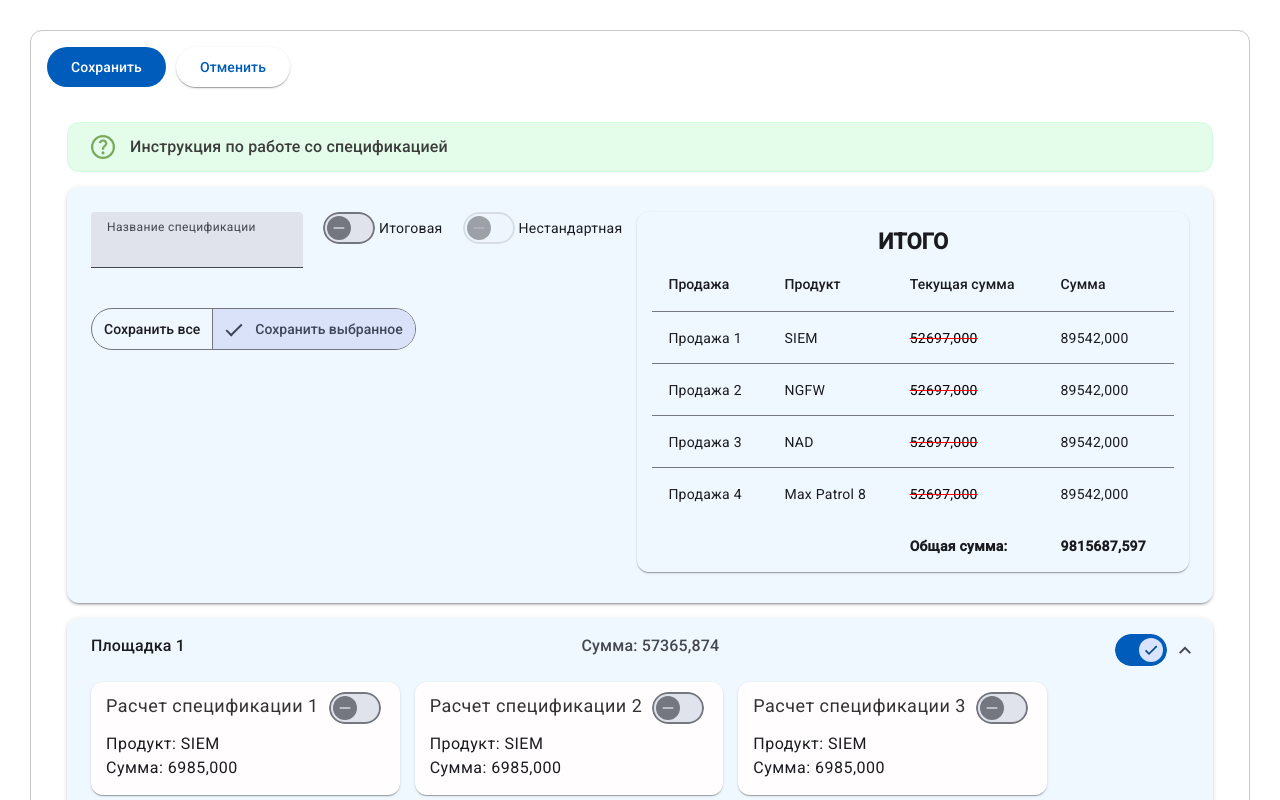
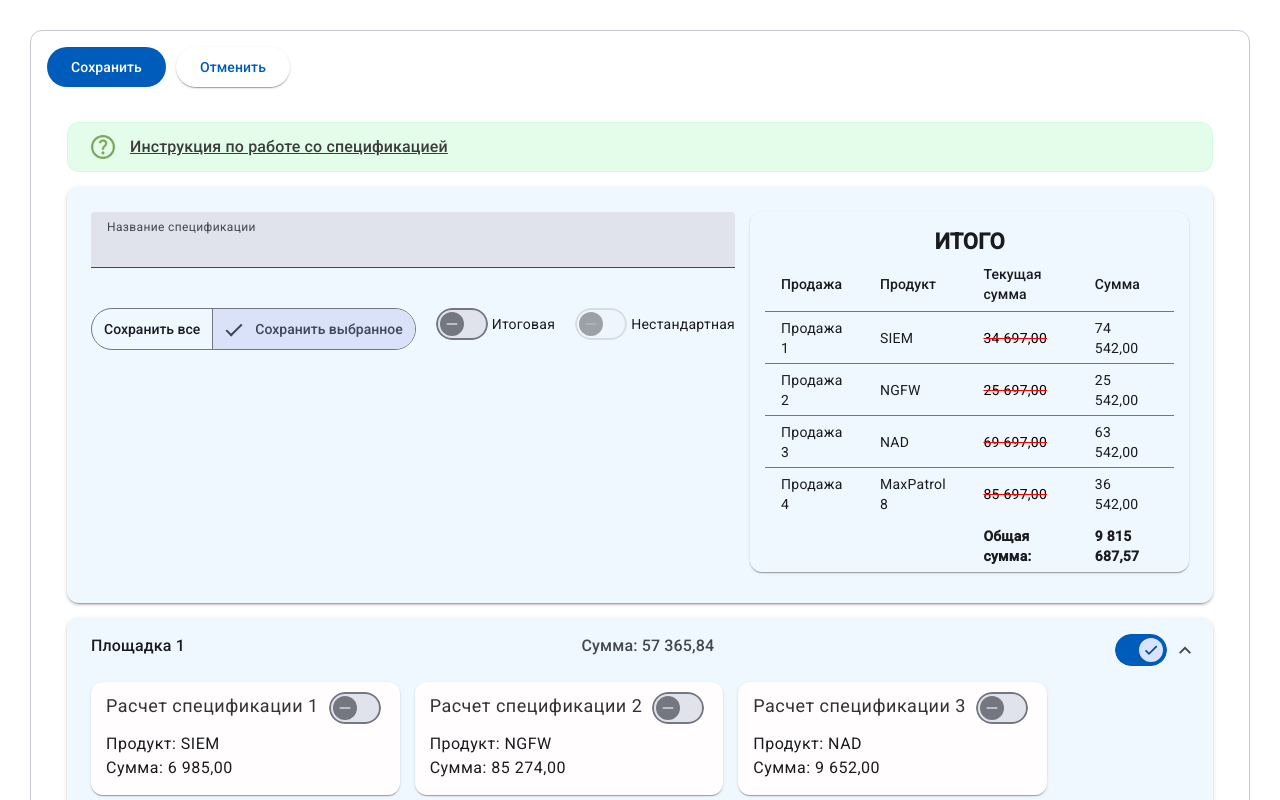
Before and after one commit to damir6608/zfxg2v, an Angular app: page / in a window 1280 px wide. Both pictures are taken after a click on the switch 1141 px from the left and 642 px from the top of the page. Shown: the top 800 px of the page. Built offline with nearby package versions, Linux system fonts and the light colour scheme.

Commit message:
CRM-правки замечаний

```diff
--- a/src/example/article-calc/article-calc.ts
+++ b/src/example/article-calc/article-calc.ts
@@ -48,9 +48,9 @@ export class ArticleCalc {
 
   specArticlesColumnsToDisplay = ['number', 'article', 'quantity', 'cost', 'tax', 'sum', 'platform', 'calculation'];
   specArticles: SpecArticle[] = [
-    { number: '1', article: 'QWE-ASD-211', quantity: '12', cost: '3214,222', tax: '436432,222', sum: '5624354,400', platform: 'Площадка 1', calculation: 'Расчет 1' },
-    { number: '2', article: 'JIA-FGH-432', quantity: '33', cost: '23425,222', tax: '785268,333', sum: '76543456,400', platform: 'Площадка 2', calculation: 'Расчет 2' },
-    { number: '3', article: 'GFT-ZXC-875', quantity: '24', cost: '523,222', tax: '36297,555', sum: '45644,400', platform: 'Площадка 3', calculation: 'Расчет 3' },
+    { number: '1', article: 'QWE-ASD-211', quantity: '12', cost: '3 214,22', tax: '436 432,22', sum: '5 624 354,40', platform: 'Площадка 1', calculation: 'Расчет 1' },
+    { number: '2', article: 'JIA-FGH-432', quantity: '33', cost: '23 425,22', tax: '785 268,33', sum: '76 543 456,40', platform: 'Площадка 2', calculation: 'Расчет 2' },
+    { number: '3', article: 'GFT-ZXC-875', quantity: '24', cost: '523,22', tax: '36 297,55', sum: '45 644,40', platform: 'Площадка 3', calculation: 'Расчет 3' },
   ];
 }
 
--- a/src/example/button-toggle-appearance-example.css
+++ b/src/example/button-toggle-appearance-example.css
@@ -114,6 +114,5 @@ div.mdc-text-field--filled {
 }
 
 .row-is-selected {
-  font-weight: bold;
   background-color: #d7e3ff;
 }
--- a/src/example/button-toggle-appearance-example.html
+++ b/src/example/button-toggle-appearance-example.html
@@ -13,7 +13,7 @@
         <div class="pt-instructions-warning-icon"></div>
         <mat-card-header class="pt-instructions-warning-header">
             <mat-card-subtitle>
-              <a [href]="" target="_blank">Инструкция по работе со спецификацией</a>
+              <a href="#" target="_blank">Инструкция по работе со спецификацией</a>
             </mat-card-subtitle>
         </mat-card-header>
       </mat-card>
@@ -27,10 +27,17 @@
           <div style="display: flex; flex-direction: column; gap: 20px; flex: 1;">
 
             <div style="display: flex; flex-direction: row;">
-              <mat-form-field floatLabel="always" class="example-form-field">
+              <mat-form-field floatLabel="always" class="example-form-field" style="width: 100%">
                 <mat-label>Название спецификации</mat-label>
                 <input matInput type="text" >
               </mat-form-field>
+            </div>
+
+            <div style="display: flex; flex-direction: row;">
+              <mat-button-toggle-group name="View" [(ngModel)]="saveMode" class="pt-button-toggle-group" aria-label="Представление" style="display: flex; width: min-content;">
+                <mat-button-toggle value="saveAll">Сохранить все</mat-button-toggle>
+                <mat-button-toggle value="saveSelected">Сохранить выбранное</mat-button-toggle>
+              </mat-button-toggle-group>
 
               <mat-slide-toggle
                 style="margin-left: 20px"
@@ -46,16 +53,9 @@
               </mat-slide-toggle>
             </div>
 
-            <div>
-              <mat-button-toggle-group name="View" [(ngModel)]="saveMode" class="pt-button-toggle-group" aria-label="Представление" style="display: flex; width: min-content;">
-                <mat-button-toggle value="saveAll">Сохранить все</mat-button-toggle>
-                <mat-button-toggle value="saveSelected">Сохранить выбранное</mat-button-toggle>
-              </mat-button-toggle-group>
-            </div>
-
           </div>
 
-          <div style="display: flex; width: 60%;">
+          <div style="display: flex; width: 50%;">
             <mat-card class="pt-grid-box-container">
               <mat-card-header style="display: flex; justify-content: center;">
                 <mat-card-title><strong>ИТОГО</strong></mat-card-title>
@@ -109,7 +109,7 @@
                 <mat-panel-title>Площадка 1</mat-panel-title>
             </div>
             <div>
-                <mat-panel-description>Сумма: 57365,874</mat-panel-description>
+                <mat-panel-description>Сумма: 57 365,84</mat-panel-description>
             </div>
             <div class="pt-platform-header-actions">
               <mat-slide-toggle
@@ -120,6 +120,57 @@
         </mat-expansion-panel-header>
         <div style="display: flex; flex-wrap: wrap; gap: 15px;">
           <ng-container *ngFor="let specCalc of specCalcs">
+
+            <mat-card
+              class="pt-file-container"
+              [class.row-is-selected]="specCalc.isSelected"
+            >
+              <div class="pt-file-name-wrapper">
+                <span class="pt-file-name" >
+                  {{specCalc.name}}
+                </span>
+
+                <mat-slide-toggle
+                  [(ngModel)]="specCalc.isSelected"
+                  style="margin-left: 5px"
+                  color="primary">
+                </mat-slide-toggle>
+              </div>
+              <div class="pt-file-info-grid-container">
+                <div class="pt-file-column-container">
+                  <div class="pt-file-column-label">
+                    <span>Продукт: {{specCalc.product}}</span>
+                  </div>
+                </div>
+                <div class="pt-file-column-container">
+                  <div class="pt-file-column-label">
+                    <span>Сумма: {{specCalc.sum}}</span>
+                  </div>
+                </div>
+              </div>
+            </mat-card>
+          </ng-container>
+
+        </div>
+      </mat-expansion-panel>
+
+      <mat-expansion-panel (opened)="true" (closed)="false" style="margin-bottom: 15px; background-color: #f0f8ff;">
+        <mat-expansion-panel-header>
+            <div class="pt-platform-header-title">
+                <mat-panel-title>Площадка 2</mat-panel-title>
+            </div>
+            <div>
+                <mat-panel-description>Сумма: 98 685,84</mat-panel-description>
+            </div>
+            <div class="pt-platform-header-actions">
+              <mat-slide-toggle
+                style="margin-right: 10px"
+                color="primary">
+              </mat-slide-toggle>
+          </div>
+        </mat-expansion-panel-header>
+        <div style="display: flex; flex-wrap: wrap; gap: 15px;">
+          <ng-container *ngFor="let specCalc of specCalcs1">
 
             <mat-card
               class="pt-file-container"
--- a/src/example/button-toggle-appearance-example.ts
+++ b/src/example/button-toggle-appearance-example.ts
@@ -53,24 +53,30 @@ export class ButtonToggleAppearanceExample {
   displayedColumns: string[] = ['sale', 'product', 'oldSum', 'sum'];
 
   summaryParams: SummaryParams[] = [
-    {sale: 'Продажа 1', product: 'SIEM', oldSum: '52697,000', sum: '89542,000'},
-    {sale: 'Продажа 2', product: 'NGFW', oldSum: '52697,000', sum: '89542,000'},
-    {sale: 'Продажа 3', product: 'NAD', oldSum: '52697,000', sum: '89542,000'},
-    {sale: 'Продажа 4', product: 'Max Patrol 8', oldSum: '52697,000', sum: '89542,000'},
+    {sale: 'Продажа 1', product: 'SIEM', oldSum: '34 697,00', sum: '74 542,00'},
+    {sale: 'Продажа 2', product: 'NGFW', oldSum: '25 697,00', sum: '25 542,00'},
+    {sale: 'Продажа 3', product: 'NAD', oldSum: '69 697,00', sum: '63 542,00'},
+    {sale: 'Продажа 4', product: 'MaxPatrol 8', oldSum: '85 697,00', sum: '36 542,00'},
   ];
 
   specCalcs: SpecCalc[] = [
-    { id: 'fe2b5aec-c5db-450c-b2ba-bd6782423d6f', name: 'Расчет спецификации 1', product: 'SIEM', sum: '6985,000', isSelected: false},
-    { id: '260e7067-53d8-4b63-bfb5-ef6def0e6f0b', name: 'Расчет спецификации 2', product: 'SIEM', sum: '6985,000', isSelected: false},
-    { id: '6e9aaf9e-1b64-45c7-bd9d-e59ddccb2d35', name: 'Расчет спецификации 3', product: 'SIEM', sum: '6985,000', isSelected: false},
-    { id: 'f64453cb-316a-4dd8-9f24-ad63c30a2480', name: 'Расчет спецификации 4', product: 'SIEM', sum: '6985,000', isSelected: false},
-    { id: '62154d1c-9705-4343-99c8-d1180315f603', name: 'Расчет спецификации 5', product: 'SIEM', sum: '6985,000', isSelected: false},
-    { id: 'a70ead1c-0517-4b63-be1a-ab2bb3c73389', name: 'Расчет спецификации 6', product: 'SIEM', sum: '6985,000', isSelected: false},
+    { id: 'fe2b5aec-c5db-450c-b2ba-bd6782423d6f', name: 'Расчет спецификации 1', product: 'SIEM', sum: '6 985,00', isSelected: false},
+    { id: '260e7067-53d8-4b63-bfb5-ef6def0e6f0b', name: 'Расчет спецификации 2', product: 'NGFW', sum: '85 274,00', isSelected: false},
+    { id: '6e9aaf9e-1b64-45c7-bd9d-e59ddccb2d35', name: 'Расчет спецификации 3', product: 'NAD', sum: '9 652,00', isSelected: false},
+    { id: 'f64453cb-316a-4dd8-9f24-ad63c30a2480', name: 'Расчет спецификации 4', product: 'MaxPatrol 8', sum: '5 285,00', isSelected: false},
+    { id: '62154d1c-9705-4343-99c8-d1180315f603', name: 'Расчет спецификации 5', product: 'PT BlackBox', sum: '367 485,00', isSelected: false},
+    { id: 'a70ead1c-0517-4b63-be1a-ab2bb3c73389', name: 'Расчет спецификации 6', product: 'NGFW', sum: '9 985,00', isSelected: false},
+  ]
+
+  specCalcs1: SpecCalc[] = [
+    { id: 'f64453cb-316a-4dd8-9f24-ad63c30a2480', name: 'Расчет спецификации 1', product: 'MaxPatrol 8', sum: '5 285,00', isSelected: false},
+    { id: '62154d1c-9705-4343-99c8-d1180315f603', name: 'Расчет спецификации 2', product: 'PT BlackBox', sum: '367 485,00', isSelected: false},
+    { id: 'a70ead1c-0517-4b63-be1a-ab2bb3c73389', name: 'Расчет спецификации 3', product: 'NGFW', sum: '9 985,00', isSelected: false},
   ]
 
   /** Gets the total cost of all transactions. */
   getTotalCost() {
-    return "9815687,597";
+    return "9 815 687,57";
   }
 
   owners = new FormControl('');
```
